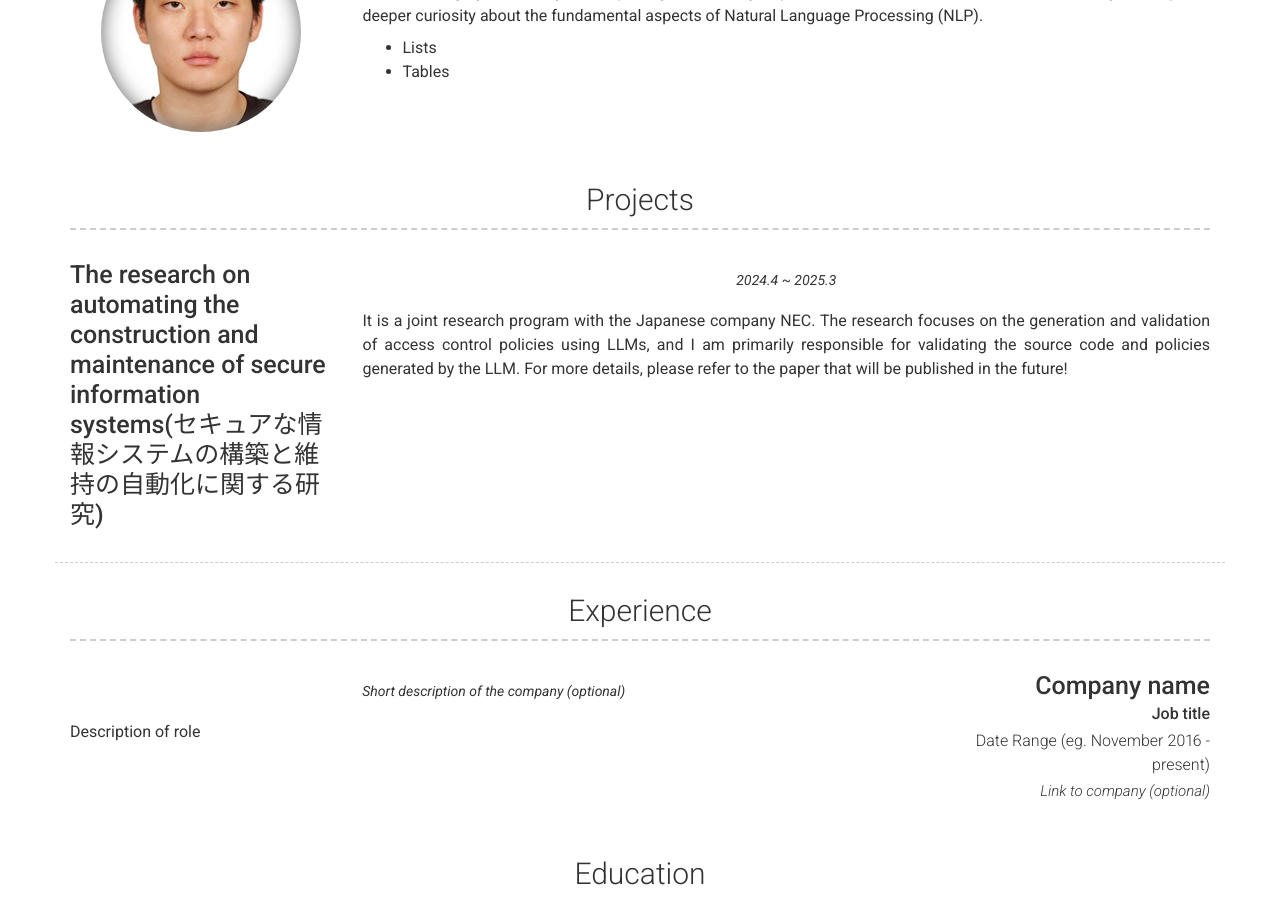
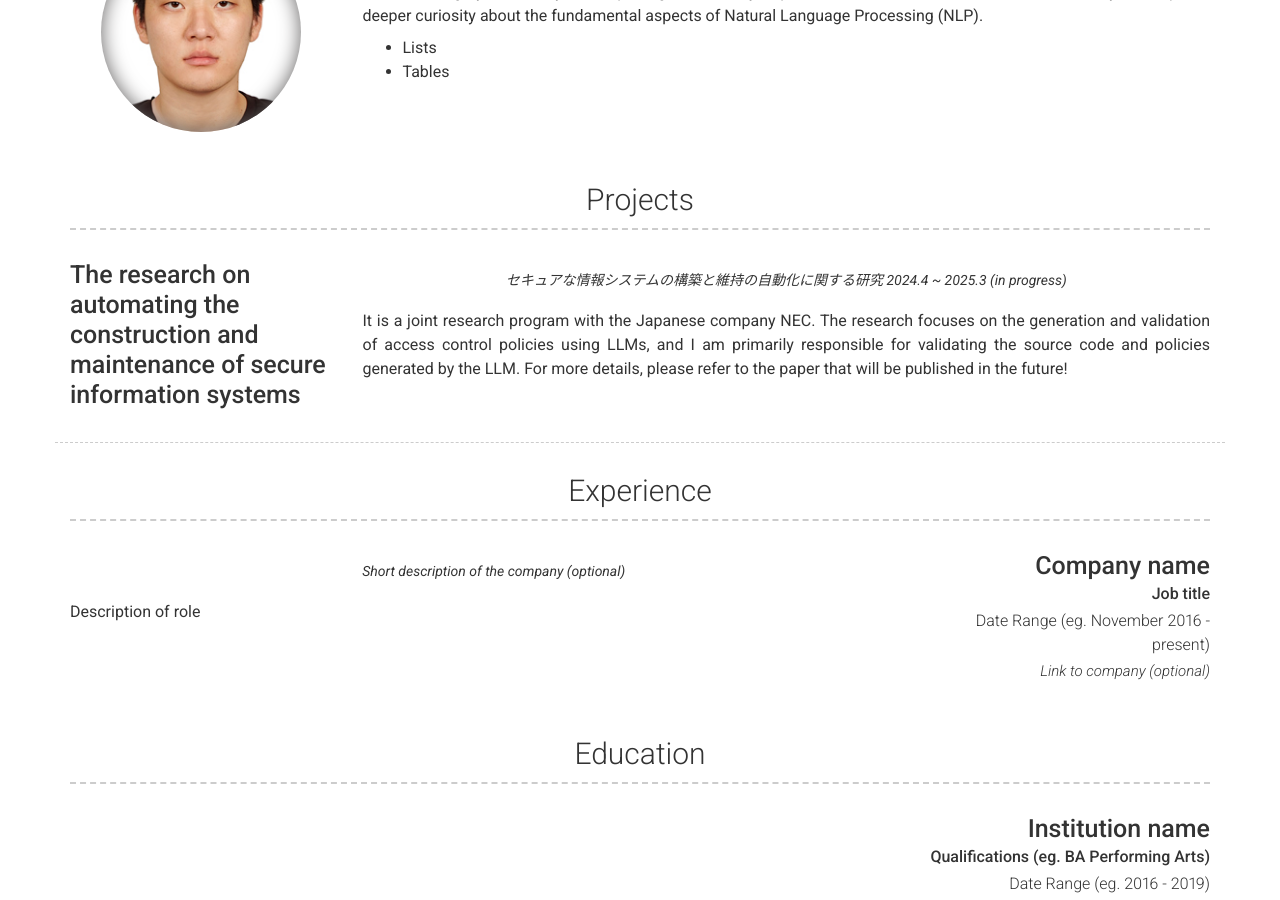
Before and after one commit to strike137/strike137.github.io, a Jekyll site: the page built from index.md, in a window 1280 px wide and 900 px high, scrolled down 397 px. Built offline with Jekyll 4.4.1, drawn with Linux system fonts in a browser that asks for light colours; nearby versions of some CDN libraries.

Commit message:
Update _config.yml

```diff
--- a/_config.yml
+++ b/_config.yml
@@ -46,11 +46,13 @@ content:
       - layout: left
         border: weak  # Value of `weak` will display a weak border below this item. # Any
                       # other value (or no value) means no border will be displayed
-        title: The research on automating the construction and maintenance of secure information systems(セキュアな情報システムの構築と維持の自動化に関する研究)
+        title: The research on automating the construction and maintenance of secure information systems
         quote: >
-          2024.4 ~ 2025.3
+          セキュアな情報システムの構築と維持の自動化に関する研究
+          2024.4 ~ 2025.3 (in progress)
         description: | # this will include new lines to allow paragraphs
-          It is a joint research program with the Japanese company NEC. The research focuses on the generation and validation of access control policies using LLMs, and I am primarily responsible for validating the source code and policies generated by the LLM. For more details, please refer to the paper that will be published in the future!
+         It is a joint research program with the Japanese company NEC. The research focuses on the generation and validation of access control policies using LLMs, and I am primarily responsible for validating the source code and policies generated by the LLM. For more details, please refer to the paper that will be published in the future!
+
   - title: Experience
     layout: list
     content:
```
